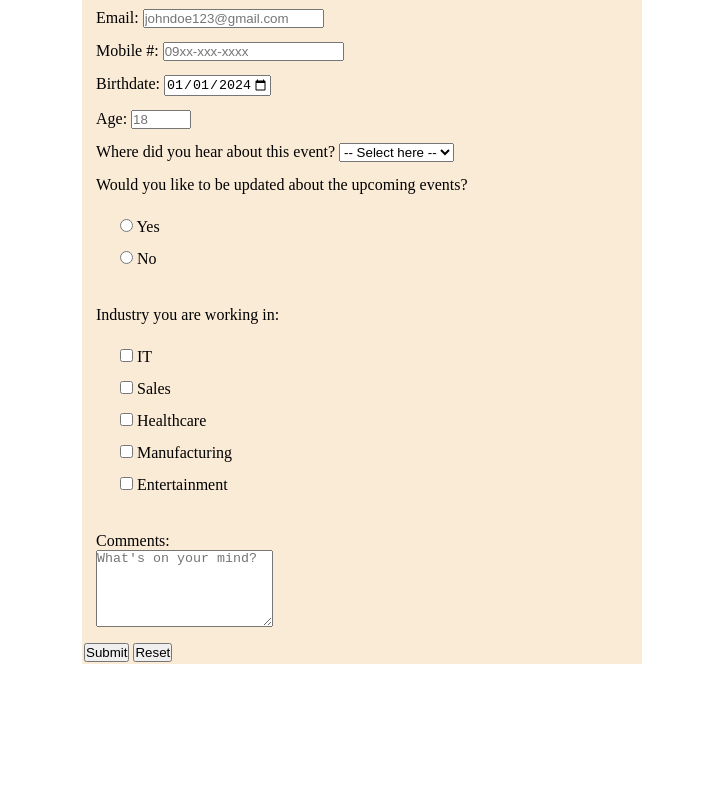
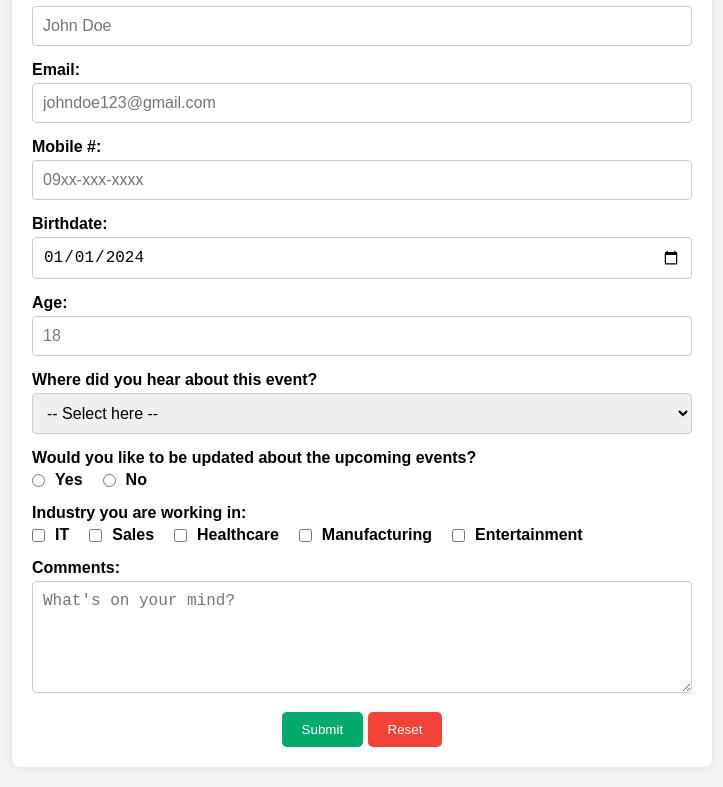
Before and after one commit to maydin09/sest01-activities, a plain HTML site: page Forms/forms.html in a window 1280 px wide. Shown: the part 113-900 px from the top of the page, without its empty margins (278-1001 px from the left). Before the commit the page ends 800 px from the top, so only its background shows below. Drawn offline with Linux system fonts and the light colour scheme.

Commit message:
Updated 2

```diff
--- /dev/null
+++ b/Forms/forms.css
@@ -0,0 +1,120 @@
+* {
+  margin: 0;
+  padding: 0;
+  box-sizing: border-box;
+}
+
+body {
+  font-family: Arial, sans-serif;
+  background-color: whitesmoke;
+  padding: 20px;
+}
+
+.container {
+  max-width: 700px;
+  margin: 0 auto;
+  background-color: white;
+  padding: 20px;
+  border-radius: 8px;
+  box-shadow: 0 0 10px rgba(0, 0, 0, 0.1);
+}
+
+h1 {
+  text-align: center;
+  margin-bottom: 20px;
+}
+
+.form-group {
+  margin-bottom: 15px;
+}
+
+label {
+  display: block;
+  font-weight: bold;
+  margin-bottom: 4px;
+}
+
+input,
+textarea,
+select {
+  width: 100%;
+  padding: 10px;
+  border: 1px solid #ccc;
+  border-radius: 4px;
+  font-size: 16px;
+}
+
+textarea {
+  resize: vertical;
+}
+
+.radio-group,
+.checkbox-group {
+  display: flex;
+  flex-wrap: wrap;
+  gap: 20px;
+}
+
+.radio-group div,
+.checkbox-group div {
+  display: flex;
+  align-items: center;
+}
+
+.radio-group label,
+.checkbox-group label {
+  margin-left: 10px;
+  margin-bottom: auto;
+}
+
+button {
+  background-color: #04aa6d;
+  border: none;
+  color: white;
+  padding: 10px 20px;
+  text-decoration: none;
+  transition-duration: 0.4s;
+  cursor: pointer;
+}
+
+.b1 {
+  background-color: #04aa6d;
+  color: white;
+  border-radius: 5px;
+}
+
+.b1:hover {
+  background-color: #93dbc1;
+  color: white;
+}
+
+.b2 {
+  background-color: #f44336;
+  color: white;
+  border-radius: 5px;
+}
+
+.b2:hover {
+  background-color: #d4827c;
+  color: white;
+}
+
+.btn {
+  text-align: center;
+}
+
+@media (max-width: 600px) {
+  .container {
+    padding: 10px;
+  }
+
+  input,
+  textarea,
+  select {
+    font-size: 14px;
+  }
+
+  button {
+    font-size: 14px;
+  }
+}
--- a/Forms/forms.html
+++ b/Forms/forms.html
@@ -4,32 +4,11 @@
     <meta charset="UTF-8" />
     <meta name="viewport" content="width=device-width, initial-scale=1.0" />
     <title>Event Form</title>
-    <style>
-      * {
-        margin: 0;
-        padding: 0;
-        box-sizing: border-box;
-      }
-      body {
-        margin: auto;
-        padding: 10px;
-        max-width: 600px;
-      }
-      div {
-        background-color: antiquewhite;
-        margin: 10px;
-        padding: 2px;
-      }
-
-      h1 {
-        text-align: center;
-      }
-    </style>
+    <link rel="stylesheet" href="forms.css" />
   </head>
   <body>
     <div class="container">
       <h1>Event Form</h1>
-      <br />
       <form action="">
         <div class="form-group">
           <label for="fullname-id">Name:</label>
@@ -147,7 +126,7 @@
         </div>
 
         <div class="form-group">
-          <label for="comment-id">Comments:</label><br />
+          <label for="comment-id">Comments:</label>
           <textarea
             name="user-comment"
             id="comment-id"
@@ -156,8 +135,10 @@
           ></textarea>
         </div>
 
-        <button type="submit" class="btn">Submit</button>
-        <button type="reset" class="btn">Reset</button>
+        <div class="btn">
+          <button type="submit" class="btn b1">Submit</button>
+          <button type="reset" class="btn b2">Reset</button>
+        </div>
       </form>
     </div>
   </body>
--- /dev/null
+++ b/Forms/styles.css
@@ -0,0 +1,41 @@
+body {
+  font-family: Arial, sans-serif;
+  margin: 0;
+  padding: 0;
+}
+
+.hs {
+  margin: auto;
+  padding-bottom: 20px;
+  display: flex;
+  justify-content: center;
+  background-color: rgb(141, 198, 211);
+  text-align: center;
+  position: relative;
+  max-height: 100vh;
+}
+
+.cta-btn {
+  background-color: #e74c3c;
+  color: white;
+  padding: 5px 10px;
+  text-decoration: none;
+  border-radius: 5px;
+  margin-top: 20px;
+  display: inline-block;
+}
+
+.event-details {
+  text-align: center;
+  margin-top: 100px;
+}
+
+footer {
+  background-color: #595556;
+  color: white;
+  padding: 20px;
+  text-align: center;
+  position: absolute;
+  bottom: 0;
+  width: 100%;
+}
--- /dev/null
+++ b/Forms/styles2.css
@@ -0,0 +1,41 @@
+body {
+  font-family: Arial, sans-serif;
+  margin: 0;
+  padding: 0;
+}
+
+.hs {
+  margin: auto;
+  padding-bottom: 20px;
+  display: flex;
+  justify-content: center;
+  background-color: rgb(141, 198, 211);
+  text-align: center;
+  position: relative;
+  max-height: 100vh;
+}
+
+.cta-btn {
+  background-color: #e74c3c;
+  color: white;
+  padding: 5px 10px;
+  text-decoration: none;
+  border-radius: 5px;
+  margin-top: 20px;
+  display: inline-block;
+}
+
+.event-details {
+  text-align: center;
+  margin-top: 100px;
+}
+
+footer {
+  background-color: #595556;
+  color: white;
+  padding: 20px;
+  text-align: center;
+  position: absolute;
+  bottom: 0;
+  width: 100%;
+}
```
Also changed, not shown: Forms/index.html (+17 -14 lines).
